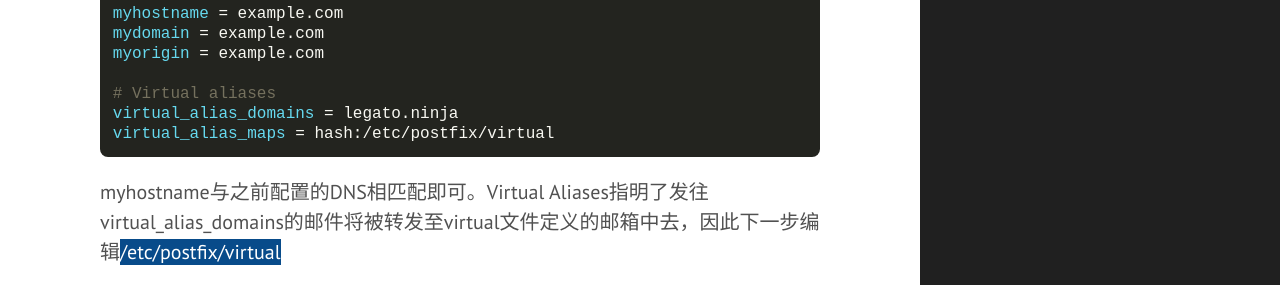
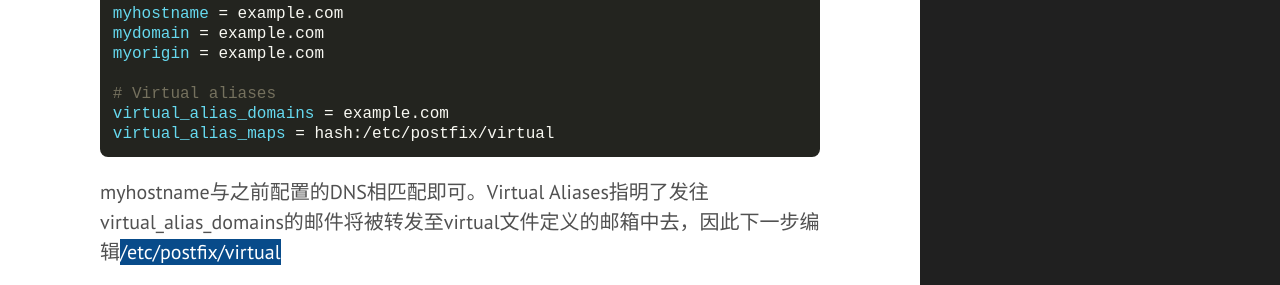
Before and after one commit to legatoo/legatoo.github.io, a Jekyll site: the page built from _posts/2014-12-15-Build-Your-Own-Custom-Doamin-Email-on-DigitalOcean.md, in a window 1280 px wide and 900 px high, scrolled down 3776 px. Shown: the part 155-440 px from the top of the window. Built offline with Jekyll 4.4.1, drawn with Linux system fonts in a browser that asks for light colours; Markdown is read by kramdown in place of the engine named in the settings.

Commit message:
post: mail service

```diff
--- a/_posts/2014-12-15-Build-Your-Own-Custom-Doamin-Email-on-DigitalOcean.md
+++ b/_posts/2014-12-15-Build-Your-Own-Custom-Doamin-Email-on-DigitalOcean.md
@@ -70,7 +70,7 @@ mydomain = example.com
 myorigin = example.com
 
 #Virtual aliases
-virtual_alias_domains = legato.ninja
+virtual_alias_domains = example.com
 virtual_alias_maps = hash:/etc/postfix/virtual</code></pre>
 
 myhostname与之前配置的DNS相匹配即可。Virtual Aliases指明了发往virtual_alias_domains的邮件将被转发至virtual文件定义的邮箱中去，因此下一步编辑<span style="background-color: #084B8A"><font color="white">/etc/postfix/virtual</font></span>
```
